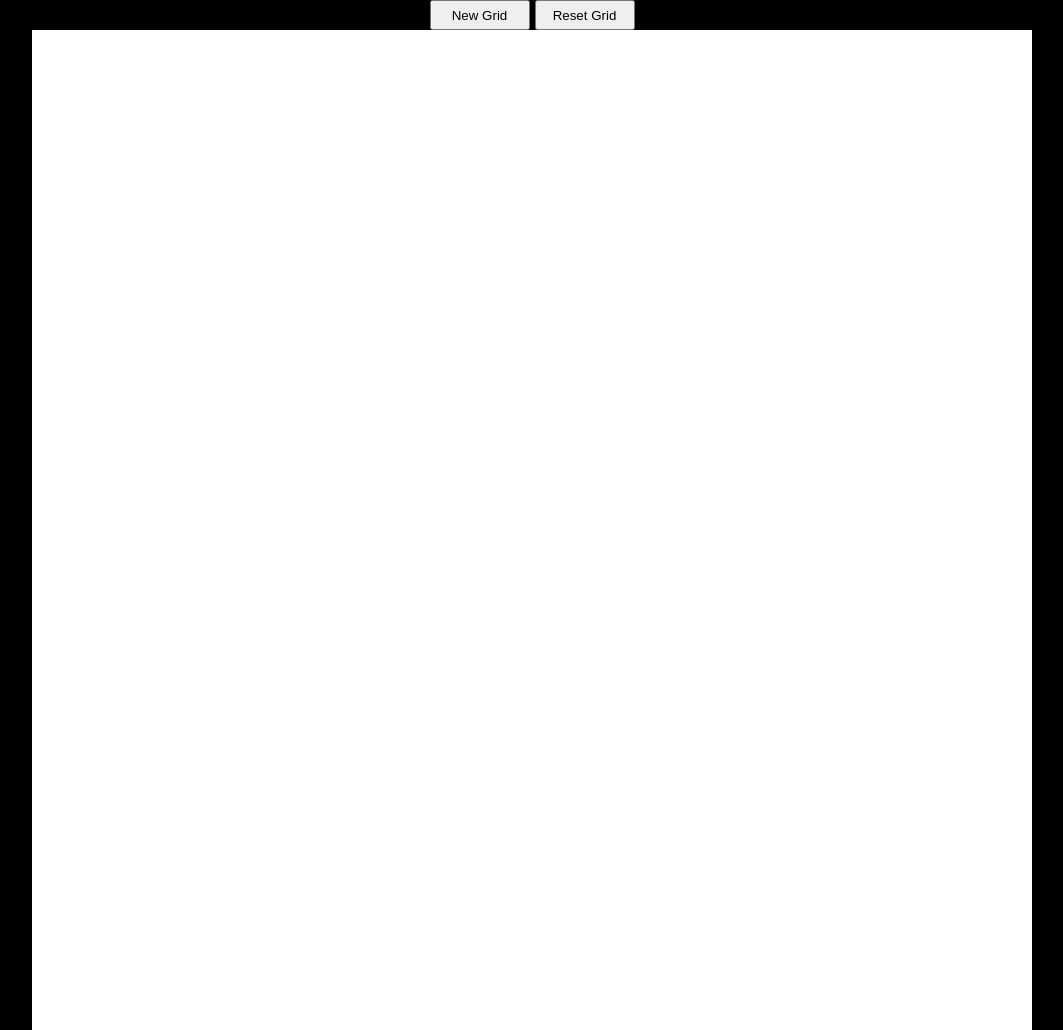
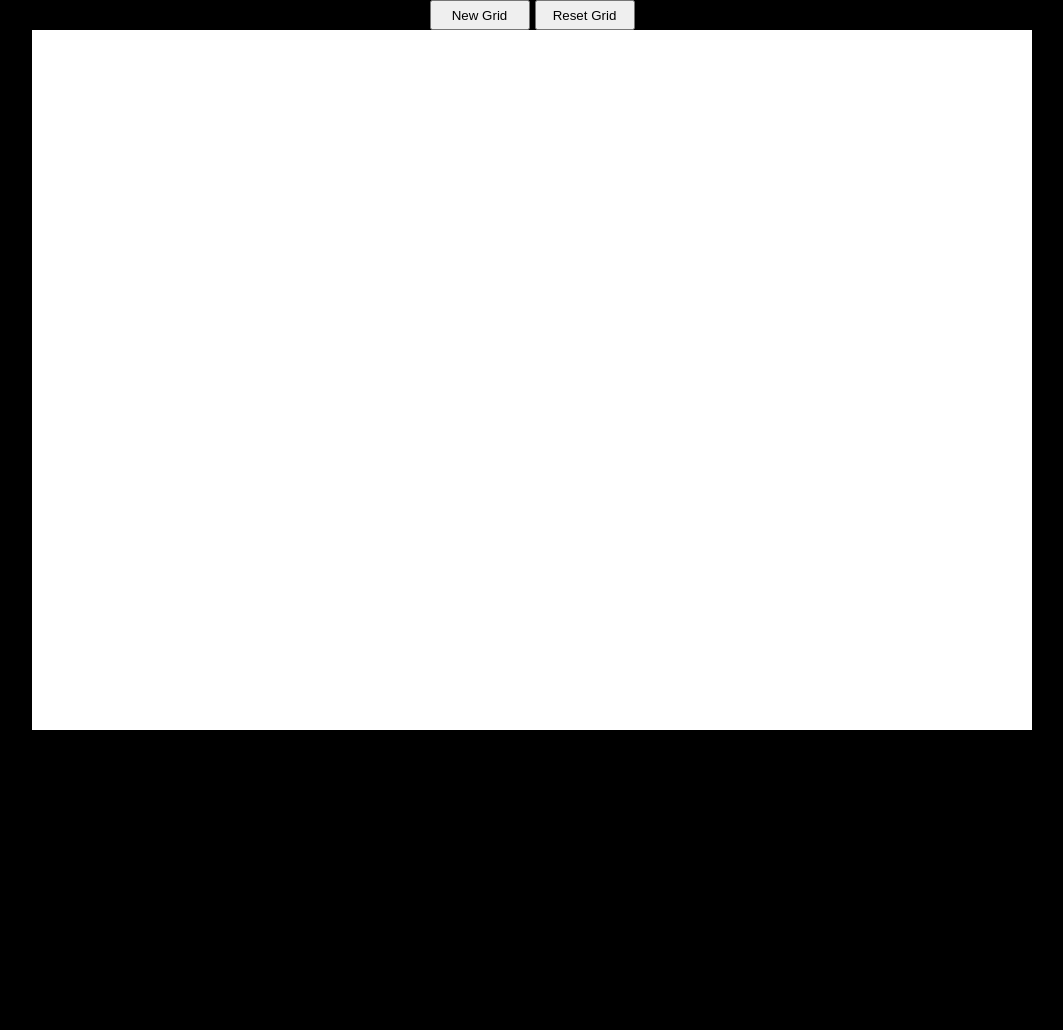
Before and after one commit to kerat6/Etch-a-Sketch, a plain HTML site: page index.html in a window 1280 px wide. Shown: the whole page, without its empty margins (108-1171 px from the left). After the commit the page ends 800 px from the top, so only its background shows below. Drawn offline with Linux system fonts and the light colour scheme.

Commit message:
fixed sizing of container and blocks

```diff
--- a/javascript.js
+++ b/javascript.js
@@ -4,32 +4,20 @@ for (let i = 0; i < (16 * 16); i++) {
     const div = document.createElement("div");
     div.setAttribute("class", "block")
     div.style.display = "flex";
-    div.style.height = `${1000 / 16}px`;
+    div.style.height = `${700 / 16}px`;
     div.style.width = `${1000 / 16}px`;
     div.style.flexGrow = 1;
     div.style.alignItems = "center";
     div.style.backgroundColor = "white";
     // container.style.border = "solid black";
-    div.style.border = "solid black";
-    div.style.borderWidth = '0px';
+    // div.style.border = "solid black";
+    // div.style.borderWidth = '1px';
     container.appendChild(div)
 
 
 }
 
-
 const blocks = document.querySelectorAll('.block')
-// blocks.forEach((block => {
-//     block.addEventListener('mouseenter', (colorChange) => {
-//         if (block.style.backgroundColor == "white") {
-//             block.style.backgroundColor = "black"
-//         }
-//         else if (block.style.backgroundColor == "black") {
-//             block.style.backgroundColor = 'white'
-//         }
-//     });
-
-// }));
 
 function getRandomColor() {
     return '#' + Math.random().toString(16).substring(2, 8);
@@ -72,7 +60,7 @@ buttons.forEach(button => {
                 div.setAttribute("class", "block")
                 div.style.display = "flex";
                 div.style.flexGrow = '1';
-                div.style.height = `${1000 / gridSize}px`;
+                div.style.height = `${700 / gridSize}px`;
                 div.style.width = `${1000 / gridSize}px`;
                 div.style.alignItems = "center";
                 div.style.backgroundColor = "white";
--- a/style.css
+++ b/style.css
@@ -6,7 +6,7 @@
     justify-content: center;
     align-items: center;
     max-width: 1000px;
-    max-height: 1000px;
+    max-height: 700px;
     background-color: lightgray;
     border-color: solid black;
     border-width: 1px;
```
